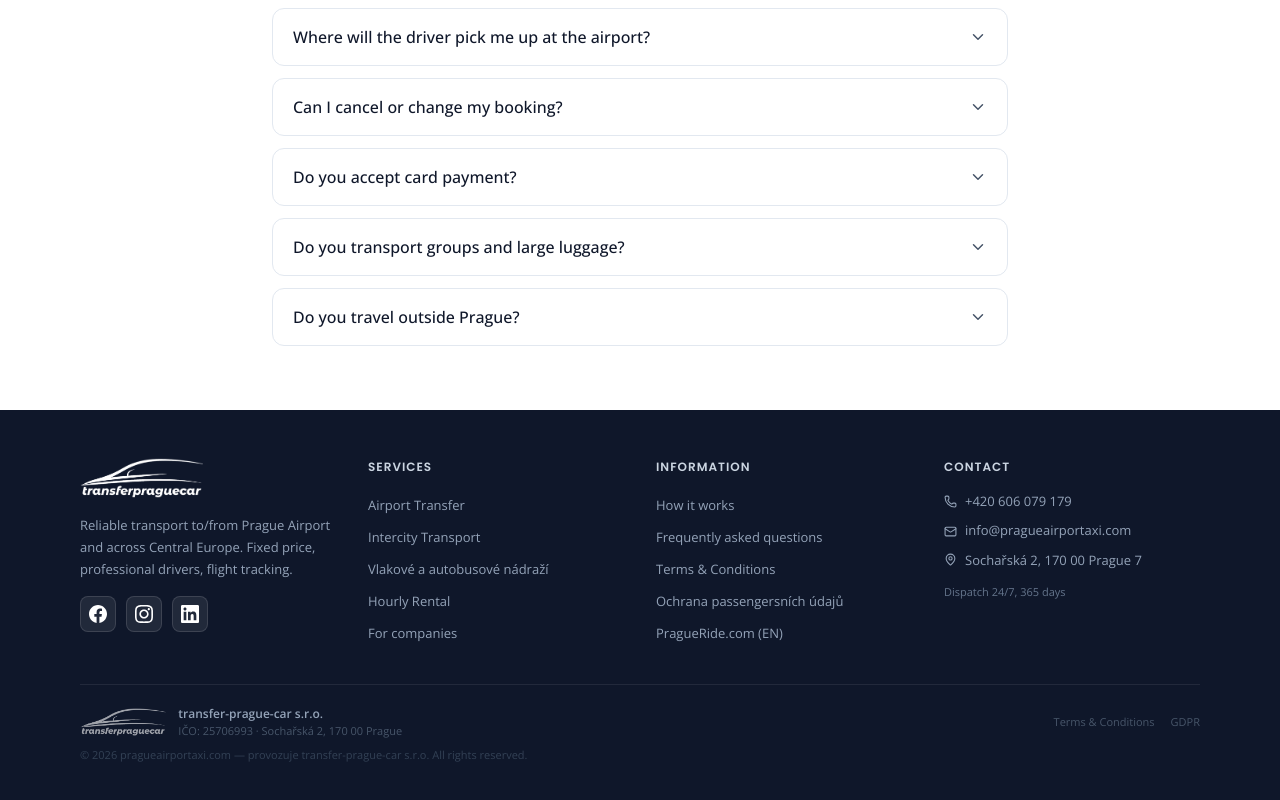
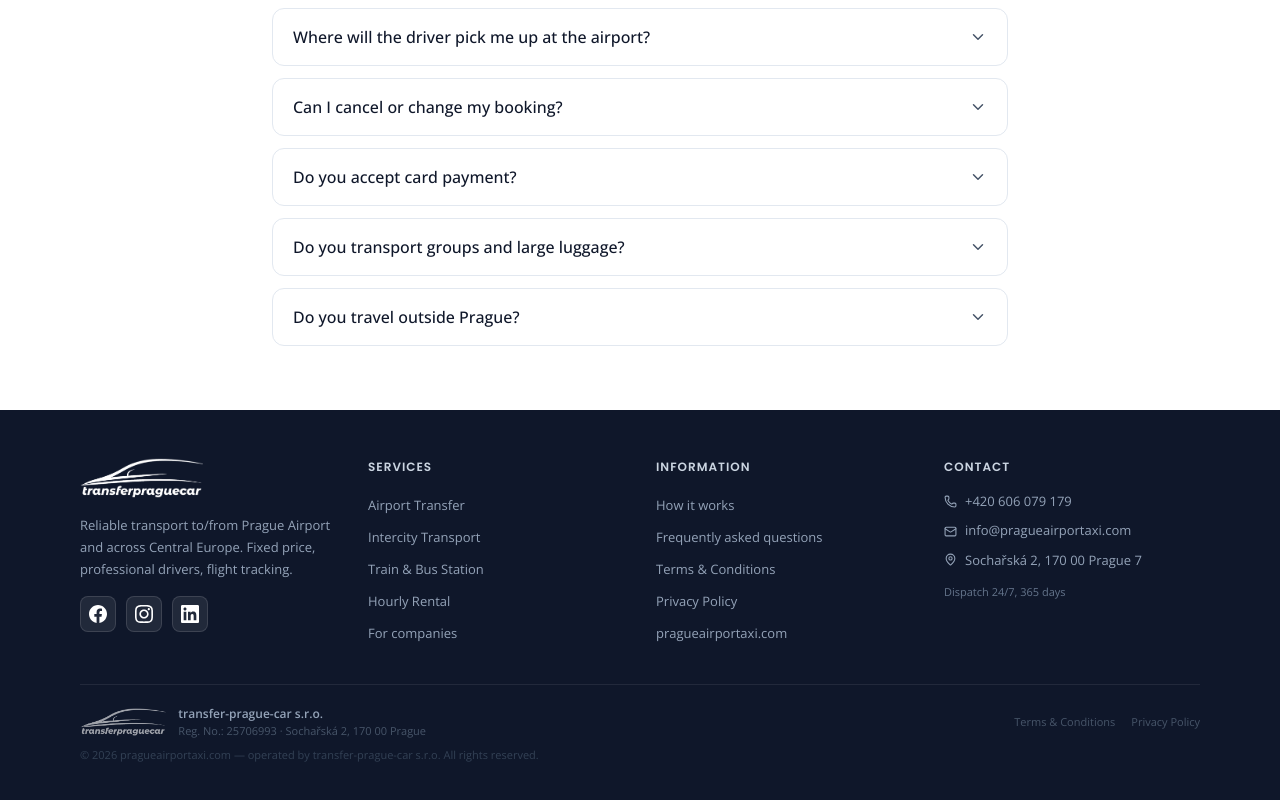
Before and after one commit to pragueridecz-cloud/website_en, a Next.js app: page / in a window 1280 px wide. Shown: the part 4463-5263 px from the top of the page. Built offline with nearby package versions, Linux system fonts and the light colour scheme.

Commit message:
Fix Footer: Train & Bus Station, Privacy Policy, operated by

```diff
--- a/components/Footer.tsx
+++ b/components/Footer.tsx
@@ -55,7 +55,7 @@ export default function Footer() {
               {[
                 { label: "Airport Transfer", href: "/airport-transfer" },
                 { label: "Intercity Transport", href: "/intercity-transport" },
-                { label: "Vlakové a autobusové nádraží", href: "/train-bus-station" },
+                { label: "Train & Bus Station", href: "/train-bus-station" },
                 { label: "Hourly Rental", href: "/hourly-rental" },
                 { label: "For companies", href: "/corporate-travel" },
               ].map((l) => (
@@ -78,8 +78,8 @@ export default function Footer() {
                 { label: "How it works", href: "#jak-to-funguje" },
                 { label: "Frequently asked questions", href: "#faq" },
                 { label: "Terms & Conditions", href: "/terms-and-conditions" },
-                { label: "Ochrana passengersních údajů", href: "/ochrana-passengersnich-udaju" },
-                { label: "PragueRide.com (EN)", href: "https://www.pragueride.com" },
+                { label: "Privacy Policy", href: "/ochrana-passengersnich-udaju" },
+                { label: "pragueairportaxi.com", href: "https://www.pragueride.com" },
               ].map((l) => (
                 <li key={l.label}>
                   <a href={l.href} style={{ color: "#94a3b8", fontSize: "13px", textDecoration: "none" }}
@@ -122,11 +122,11 @@ export default function Footer() {
               <img src="/logo-en.png" alt="Transfer Prague Car" style={{ height: "28px", objectFit: "contain", filter: "brightness(0) invert(1)", opacity: 0.6 }} />
               <div>
                 <div style={{ fontSize: "12px", fontWeight: 600, color: "#94a3b8" }}>transfer-prague-car s.r.o.</div>
-                <div style={{ fontSize: "11px", color: "#475569" }}>IČO: 25706993 · Sochařská 2, 170 00 Prague</div>
+                <div style={{ fontSize: "11px", color: "#475569" }}>Reg. No.: 25706993 · Sochařská 2, 170 00 Prague</div>
               </div>
             </div>
             <div style={{ display: "flex", gap: "16px" }}>
-              {["Terms & Conditions", "GDPR"].map((l) => (
+              {["Terms & Conditions", "Privacy Policy"].map((l) => (
                 <a key={l} href={`/${l.toLowerCase().replace(/ /g, "-")}`}
                   style={{ fontSize: "11px", color: "#475569", textDecoration: "none" }}
                   onMouseEnter={e => (e.currentTarget.style.color = "#94a3b8")}
@@ -137,7 +137,7 @@ export default function Footer() {
             </div>
           </div>
           <div style={{ fontSize: "11px", color: "#334155" }}>
-            © {new Date().getFullYear()} pragueairportaxi.com — provozuje transfer-prague-car s.r.o. All rights reserved.
+            © {new Date().getFullYear()} pragueairportaxi.com — operated by transfer-prague-car s.r.o. All rights reserved.
           </div>
         </div>
       </div>
```
